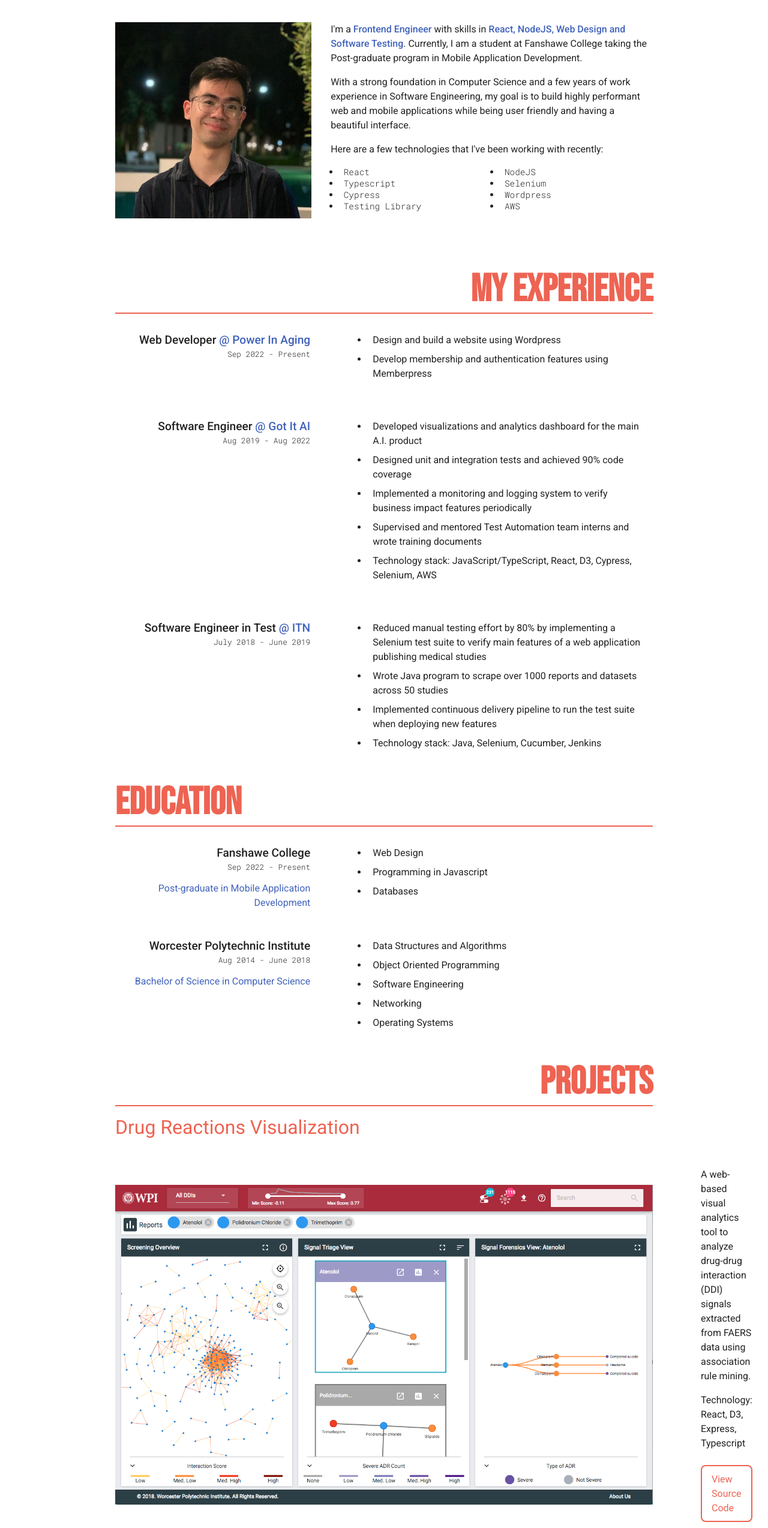
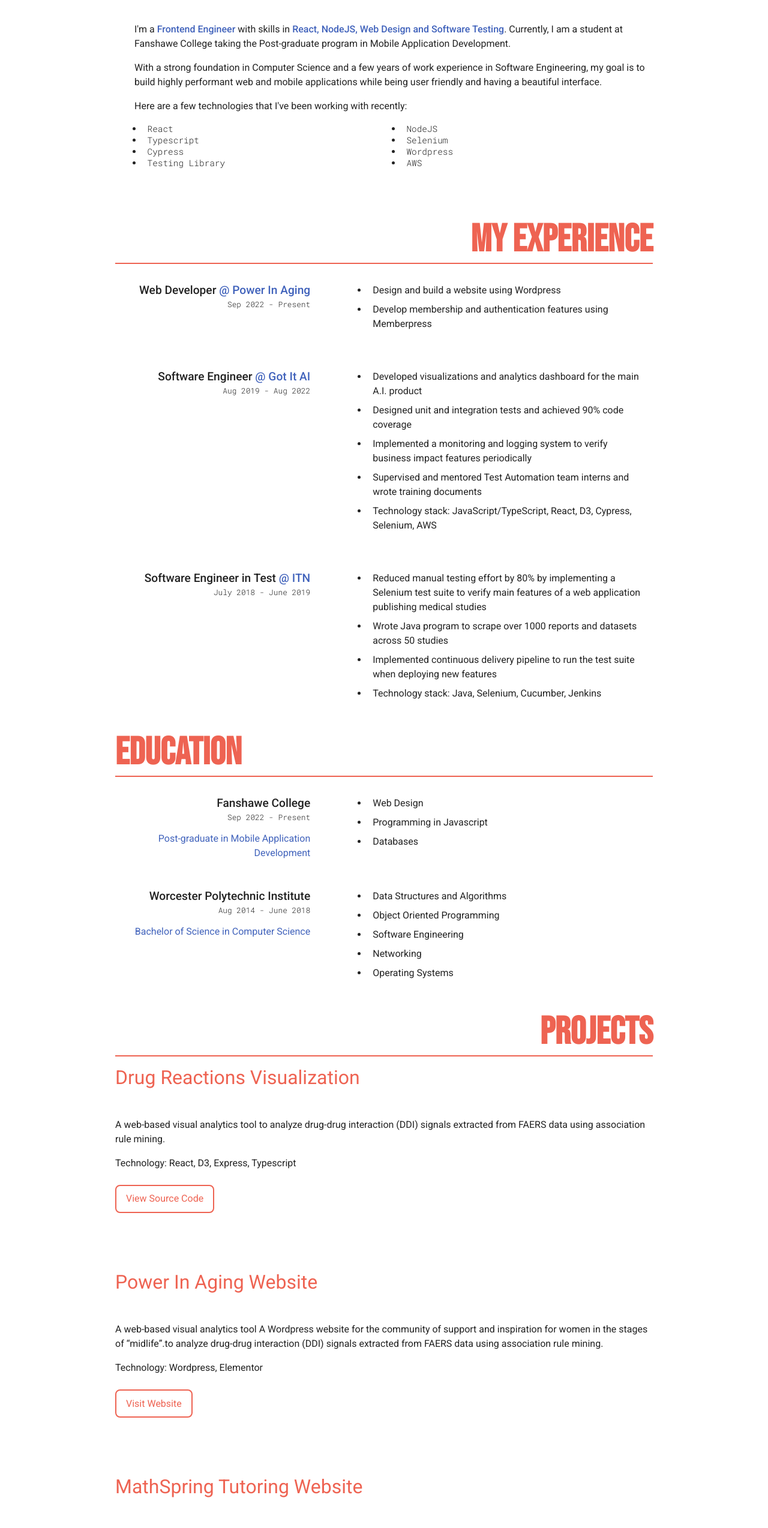
Before and after one commit to max172-hqt/max172-hqt.github.io, a Next.js app: page / in a window 1280 px wide. Shown: the part 234-2781 px from the top of the page at 60% size. Built offline with nearby package versions, Linux system fonts and the light colour scheme.

Commit message:
fix: Temporarily remove images

```diff
--- a/components/Portfolio/Introduction/IntroSection.tsx
+++ b/components/Portfolio/Introduction/IntroSection.tsx
@@ -1,6 +1,6 @@
 import Image from "next/image";
 import styles from "./IntroSection.module.css";
-import profilePic from "public/Personal Avatar.jpeg";
+// import profilePic from "public/Personal Avatar.jpeg";
 
 export default function IntroSection() {
   return (
@@ -8,7 +8,7 @@ export default function IntroSection() {
       <h2 className={styles.introText}>Hello, I&apos;m Max!</h2>
       <div className={styles.container}>
         <div className={styles.avatar}>
-          <Image src={profilePic} alt="Picture of Max" />
+          {/* <Image src={profilePic} alt="Picture of Max" /> */}
         </div>
         <div className={styles.content}>
           <p>
--- a/components/Portfolio/Project/ProjectCard.tsx
+++ b/components/Portfolio/Project/ProjectCard.tsx
@@ -29,7 +29,7 @@ export default function ProjectCard({
         </a>
       </h3>
       <div className={styles.cardContainer}>
-        <Image src={imageSrc} alt={imageDescription} />
+        {/* <Image src={imageSrc} alt={imageDescription} /> */}
         <div className={styles.content}>
           {descriptions.map((description, index) => (
             <p key={index}>{description}</p>
```
Also changed, not shown: components/Portfolio/Project/ProjectSection.tsx (+6 -6 lines).
